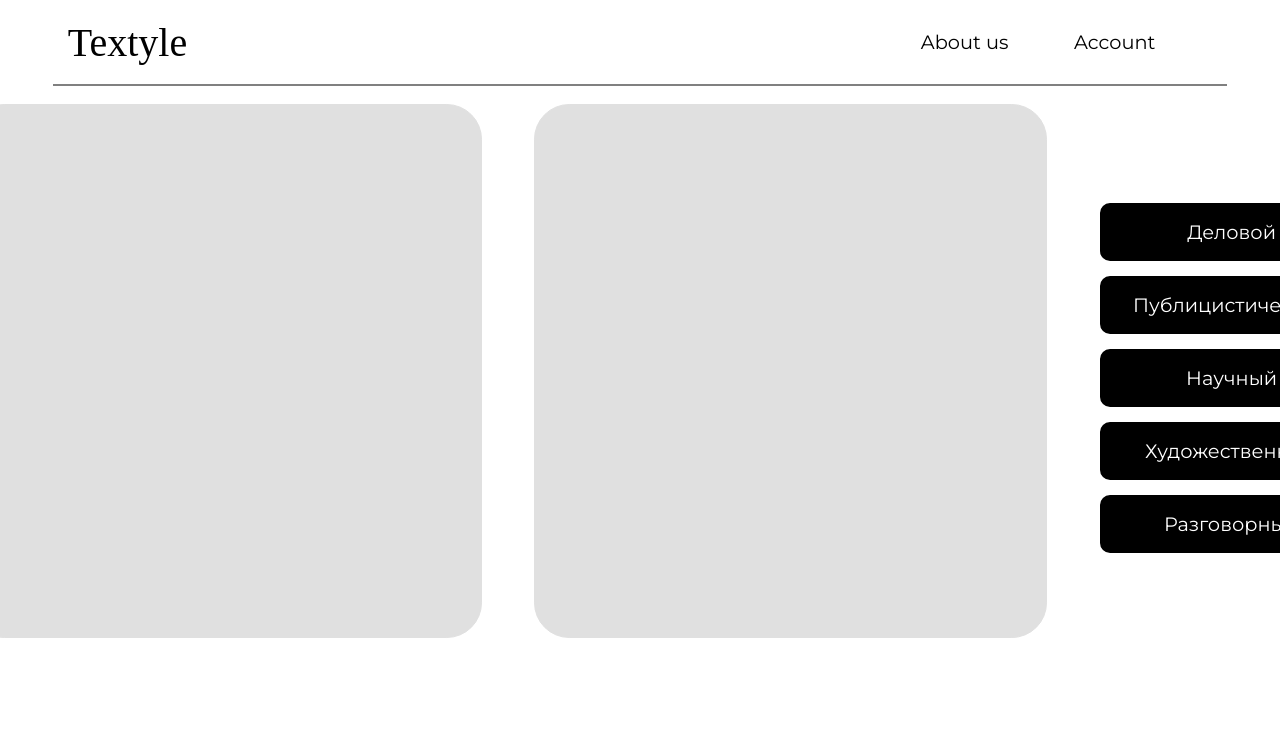
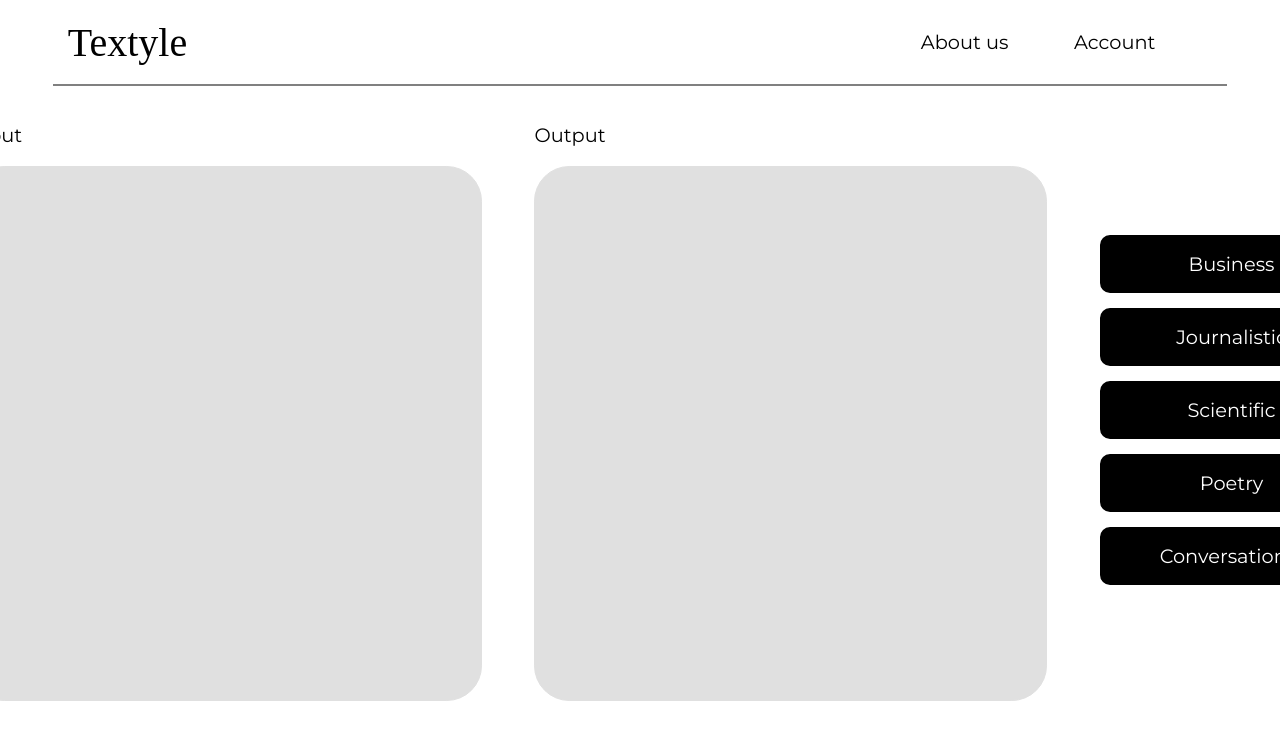
Before and after one commit to Nickolaus-899/Textyle-Frontend, a React (Create React App) app in the folder textyle/: page /textyle in a window 1280 px wide. Shown: the top 740 px of the page. Built offline with nearby package versions, Linux system fonts and the light colour scheme; the HTML template or start-up script is replaced by a standard one; a web font is replaced by a local one.

Commit message:
minor changes after review

```diff
--- a/textyle/src/components/Options.jsx
+++ b/textyle/src/components/Options.jsx
@@ -3,15 +3,15 @@ import TranslateButton from "./TranslateButton";
 const Options = (props) => {
     return (
         <div className="OptionsStyle">
-            <TranslateButton name="Деловой"
+            <TranslateButton name="Business"
                              color="darkslateblue" input={props.input} setOutput={props.setOutput}/>
-            <TranslateButton name="Публицистический"
+            <TranslateButton name="Journalistic"
                              color="blue" input={props.input} setOutput={props.setOutput}/>
-            <TranslateButton name="Научный"
+            <TranslateButton name="Scientific"
                              color="green" input={props.input} setOutput={props.setOutput}/>
-            <TranslateButton name="Художественный"
+            <TranslateButton name="Poetry"
                              color="#d95700" input={props.input} setOutput={props.setOutput}/>
-            <TranslateButton name="Разговорный"
+            <TranslateButton name="Conversational"
                              color="#b21d00" input={props.input} setOutput={props.setOutput}/>
         </div>
     )
--- a/textyle/src/pages/Auth.jsx
+++ b/textyle/src/pages/Auth.jsx
@@ -11,8 +11,8 @@ const Auth = (props) => {
 
     return (
       <div className="LoginList">
-          <EnterField title="Имя" setValue={setName}/>
-          <EnterField title="Пароль" setValue={setPassword}/>
+          <EnterField title="Name" setValue={setName}/>
+          <EnterField title="Password" setValue={setPassword}/>
 
           <div className="LoginButton">
               <button className="MyButton" onClick={() => (
--- a/textyle/src/pages/Reg.jsx
+++ b/textyle/src/pages/Reg.jsx
@@ -12,9 +12,9 @@ const Reg = (props) => {
 
   return (
       <div className="LoginList">
-        <EnterField title="Имя" setValue={setName}/>
-        <EnterField title="Пароль" setValue={setPassword}/>
-        <EnterField title="Повторите пароль" setValue={setCheckPassword}/>
+        <EnterField title="Name" setValue={setName}/>
+        <EnterField title="Password" setValue={setPassword}/>
+        <EnterField title="Repeat password" setValue={setCheckPassword}/>
 
         <div className="LoginButton">
           <button className="MyButton" onClick={() => (
--- a/textyle/src/pages/Textyle.jsx
+++ b/textyle/src/pages/Textyle.jsx
@@ -13,10 +13,12 @@ function Textyle() {
         <div>
             <div className="TranslateWrapper">
                 <div className="TranslateItem">
+                    <p>Input</p>
                     <InputField setInput={setInput} input={input}/>
                 </div>
 
                 <div className="TranslateItem">
+                    <p>Output</p>
                     <OutputField output={output}/>
                 </div>
 
```
